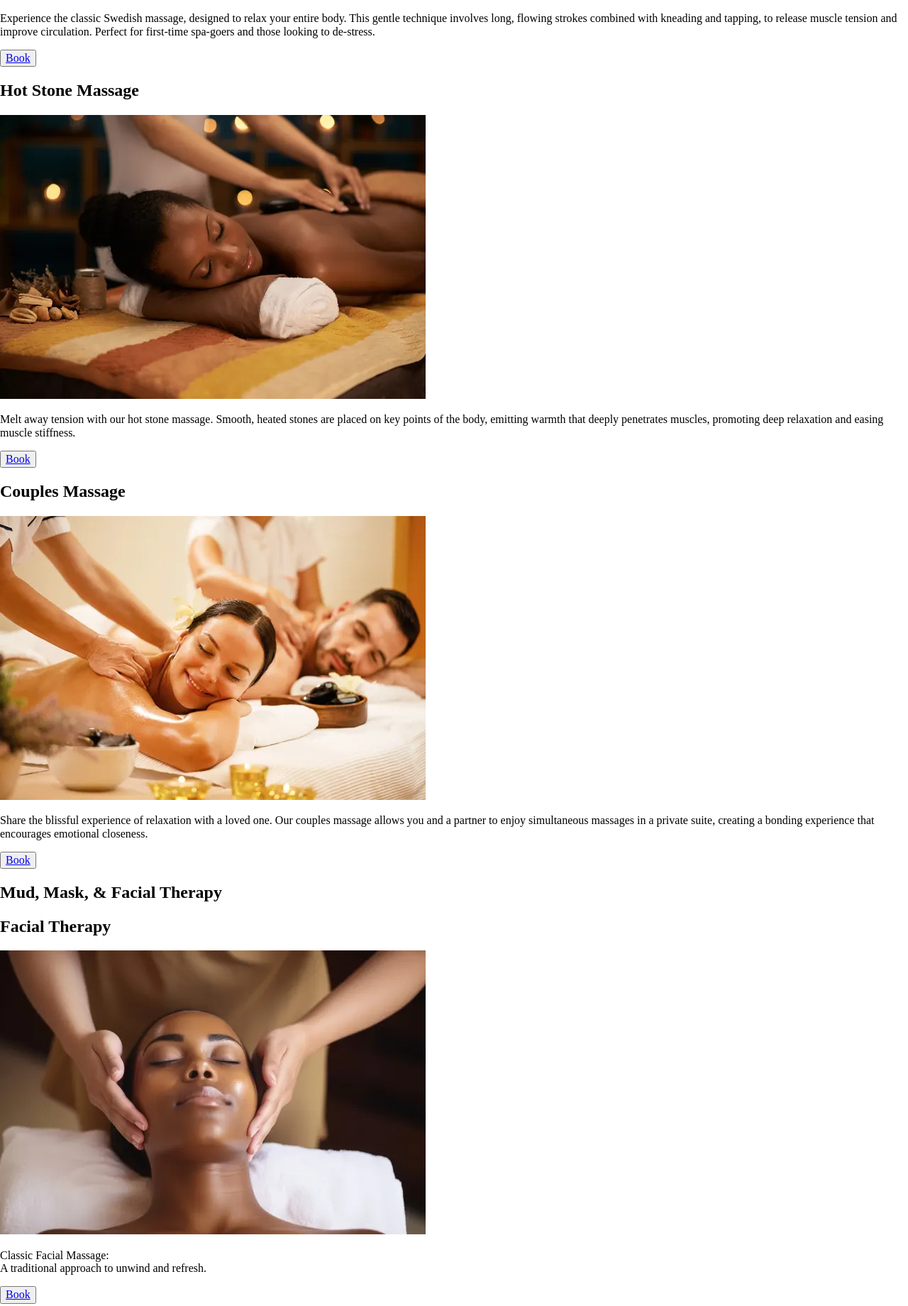
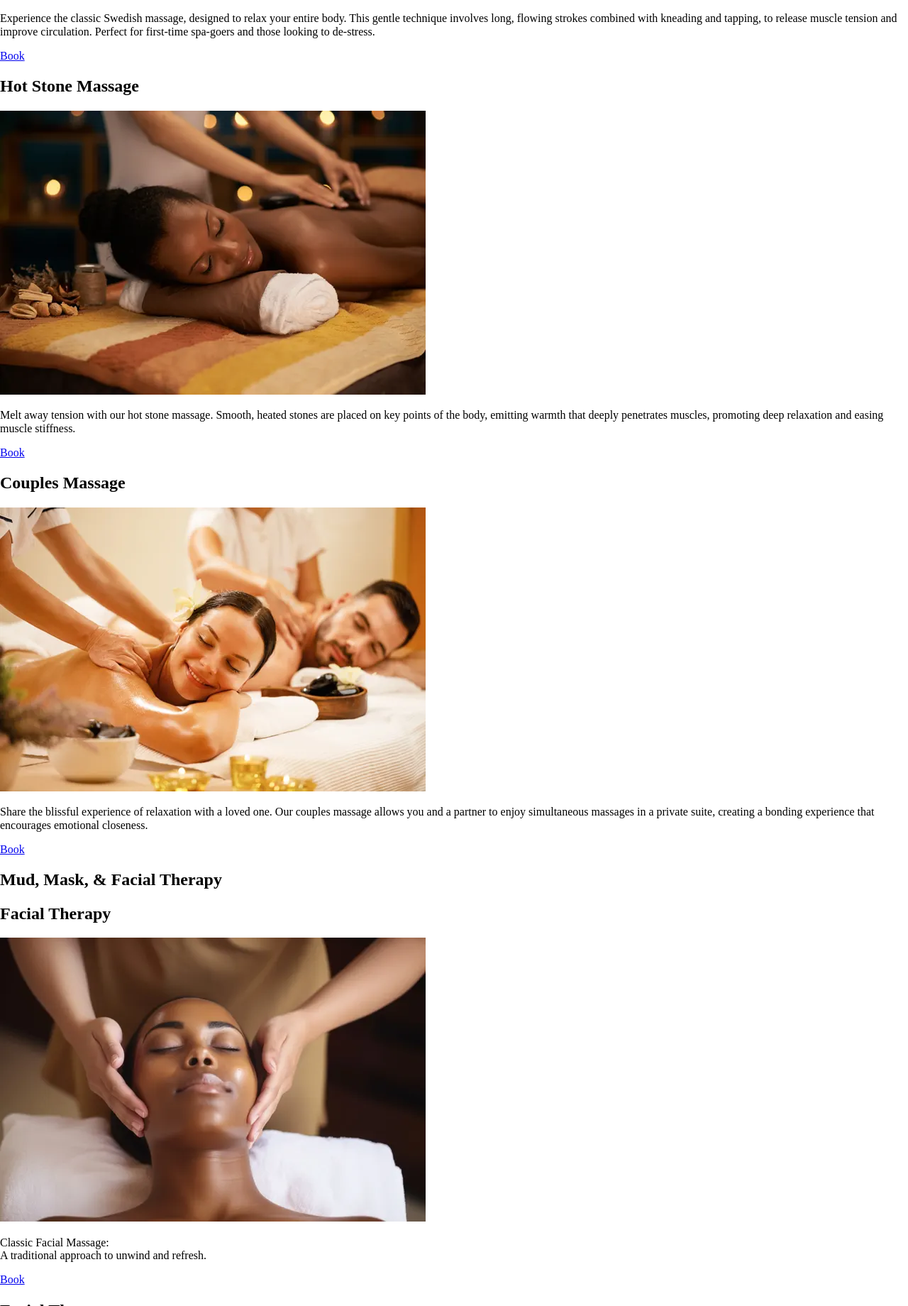
Before and after one commit to SamAtkinsonModeste/ci-p-one-zen-oasis-spa, a plain HTML site: page treatments.html in a window 1280 px wide. Shown: the part 904-2744 px from the top of the page at 71% size. Drawn offline with Linux system fonts and the light colour scheme; a web font is replaced by a local one.

Commit message:
structure: error HTML validator nested achor tags within button. Removed buttons

```diff
--- a/treatments.html
+++ b/treatments.html
@@ -83,7 +83,7 @@
                     This gentle technique involves long, flowing strokes combined with kneading and tapping, to release
                     muscle tension and improve circulation.
                     Perfect for first-time spa-goers and those looking to de-stress.</p>
-                <button><a href="treatments.html">Book</a></button>
+                <a href="treatments.html">Book</a>
             </article>
 
             <!--Hot Stone Massage-->
@@ -93,7 +93,7 @@
                 <p>Melt away tension with our hot stone massage. Smooth, heated stones are placed on key points of the
                     body, emitting warmth that deeply penetrates muscles, promoting deep relaxation and easing muscle
                     stiffness. </p>
-                <button><a href="treatments.html">Book</a></button>
+                <a href="treatments.html">Book</a>
             </article>
 
             <!--Couples Massage-->
@@ -103,7 +103,7 @@
                 <p>Share the blissful experience of relaxation with a loved one. Our couples massage allows you and a
                     partner to enjoy simultaneous massages in a private suite, creating a bonding experience that
                     encourages emotional closeness. </p>
-                <button><a href="treatments.html">Book</a></button>
+                <a href="treatments.html">Book</a>
             </article>
         </section>
         <section id="facial-treatments">
@@ -114,7 +114,7 @@
                 <img src="assets/images/face-massage.webp" alt="a lady having a facial massage">
                 <p>Classic Facial Massage:<br>
                     A traditional approach to unwind and refresh. </p>
-                <button><a href="treatments.html">Book</a></button>
+                <a href="treatments.html">Book</a>
             </article>
 
             <!--Mud Facial Massage-->
@@ -124,7 +124,7 @@
                 <p>Dead Sea Mud Detox:<br>
                     Immerse in the legendary healing minerals of Dead Sea mud to soothe and restore balance.
                      </p>
-                <button><a href="treatments.html">Book</a></button>
+                <a href="treatments.html">Book</a>
             </article>
 
             <!--Mask Facial Massage-->
@@ -134,7 +134,7 @@
                 <p>Herbal Mask Infusion:<br>
                     Delight in a blend of natural herbs and clays for radiant, glowing skin.
                 </p>
-                <button><a href="treatments.html">Book</a></button>
+                <a href="treatments.html">Book</a>
             </article>
 
         </section>
```
